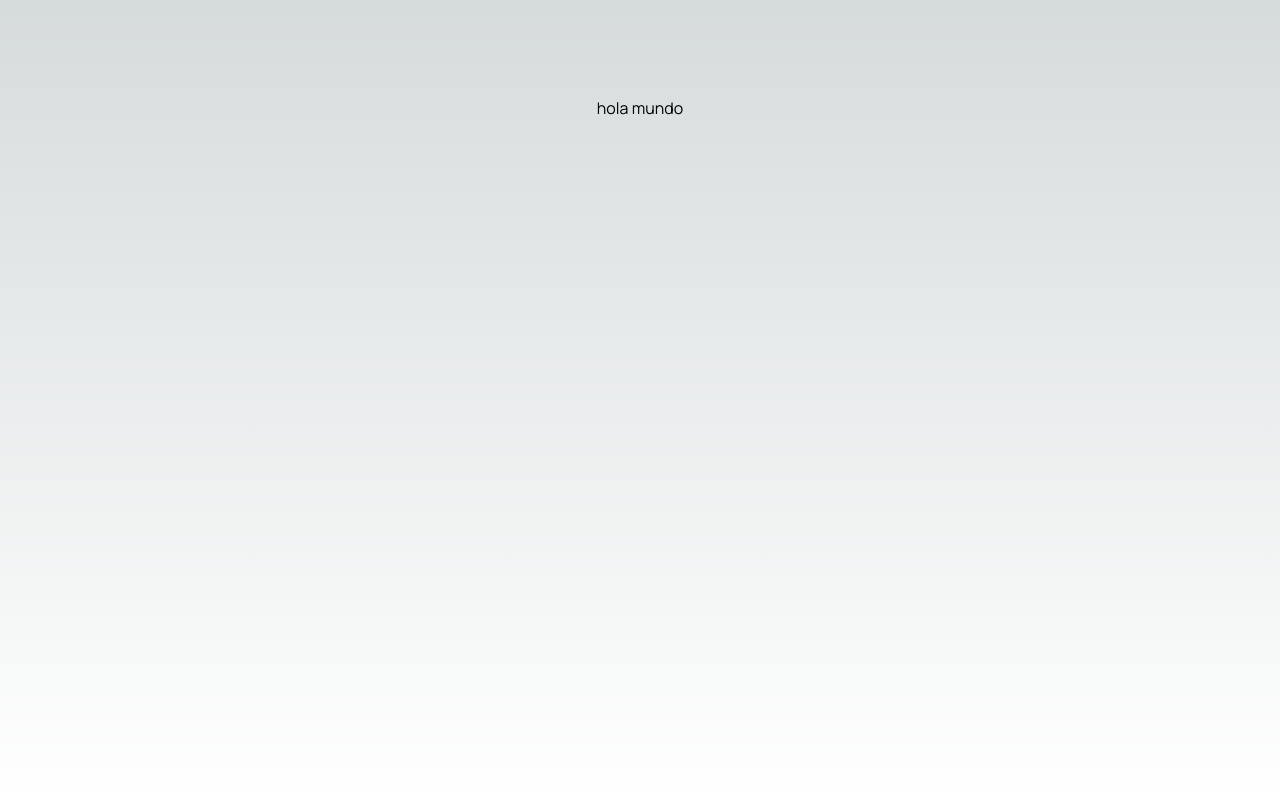
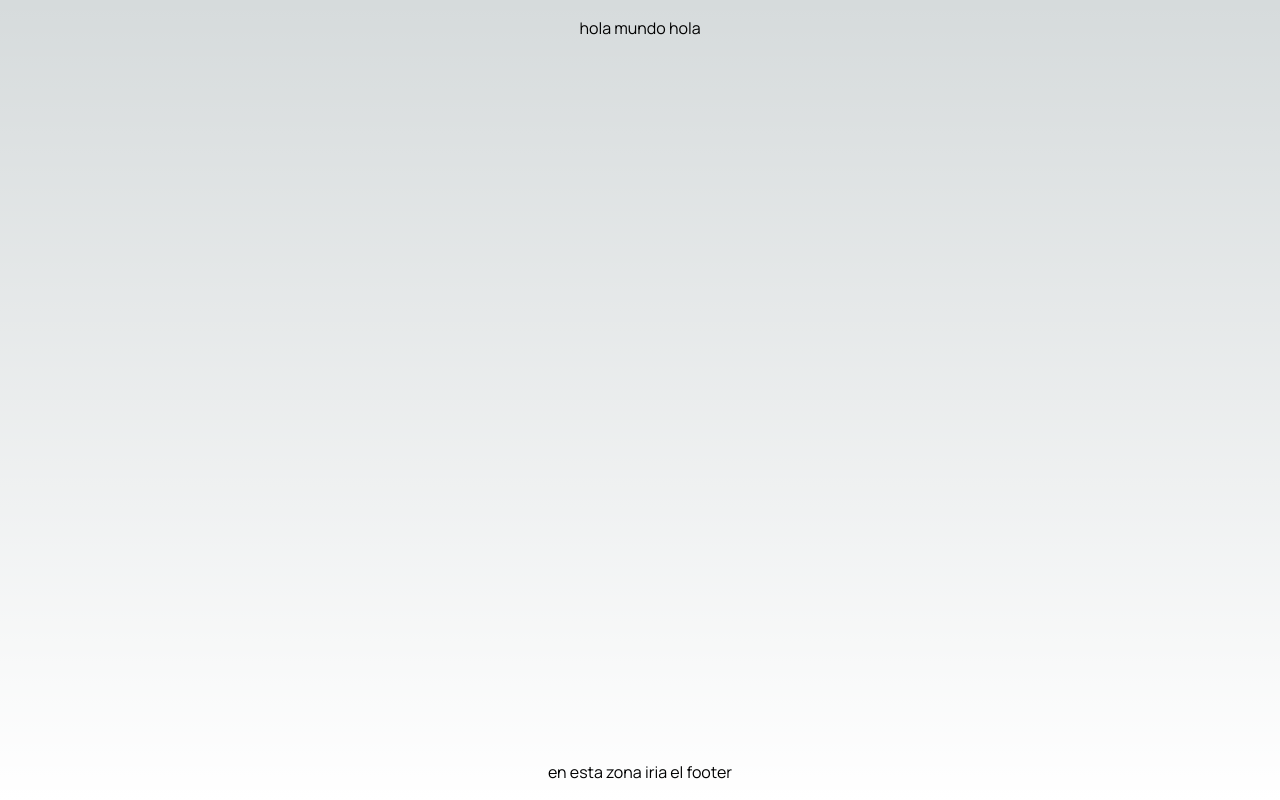
Before and after one commit to devbiifco/biifco, a Next.js app in the folder frontend/: page / in a window 1280 px wide. Built offline with nearby package versions, Linux system fonts and the light colour scheme.

Commit message:
various changes

```diff
--- a/frontend/src/app/page.tsx
+++ b/frontend/src/app/page.tsx
@@ -2,8 +2,12 @@
 
 export default function Home() {
   return (
-    <main className="flex min-h-screen flex-col items-center justify-between p-24">
+    <main className="flex min-h-screen flex-col items-center justify-between p-4">
       hola mundo
+      hola
+      <div>
+        en esta zona iria el footer
+      </div>
     </main>
   );
 }
```
